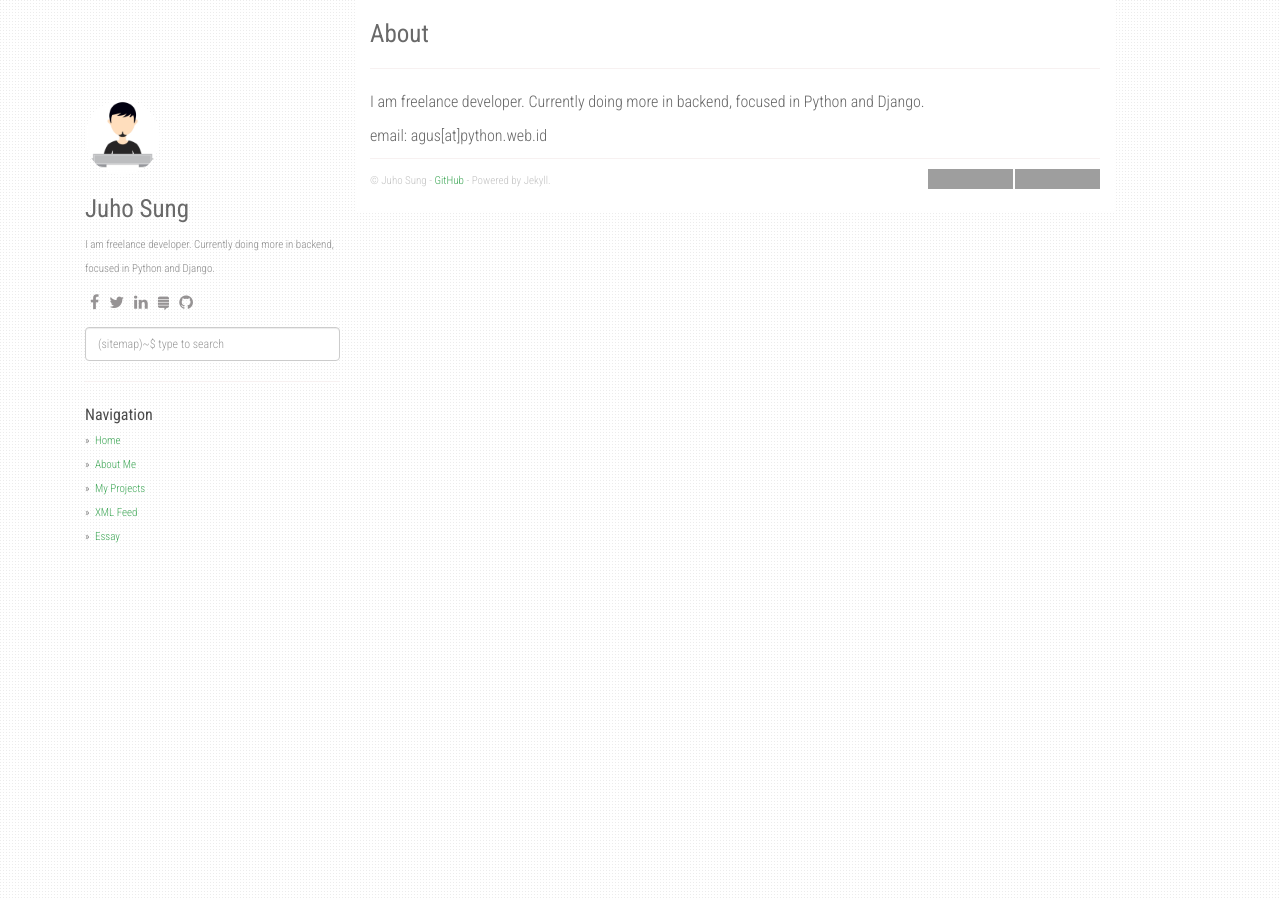
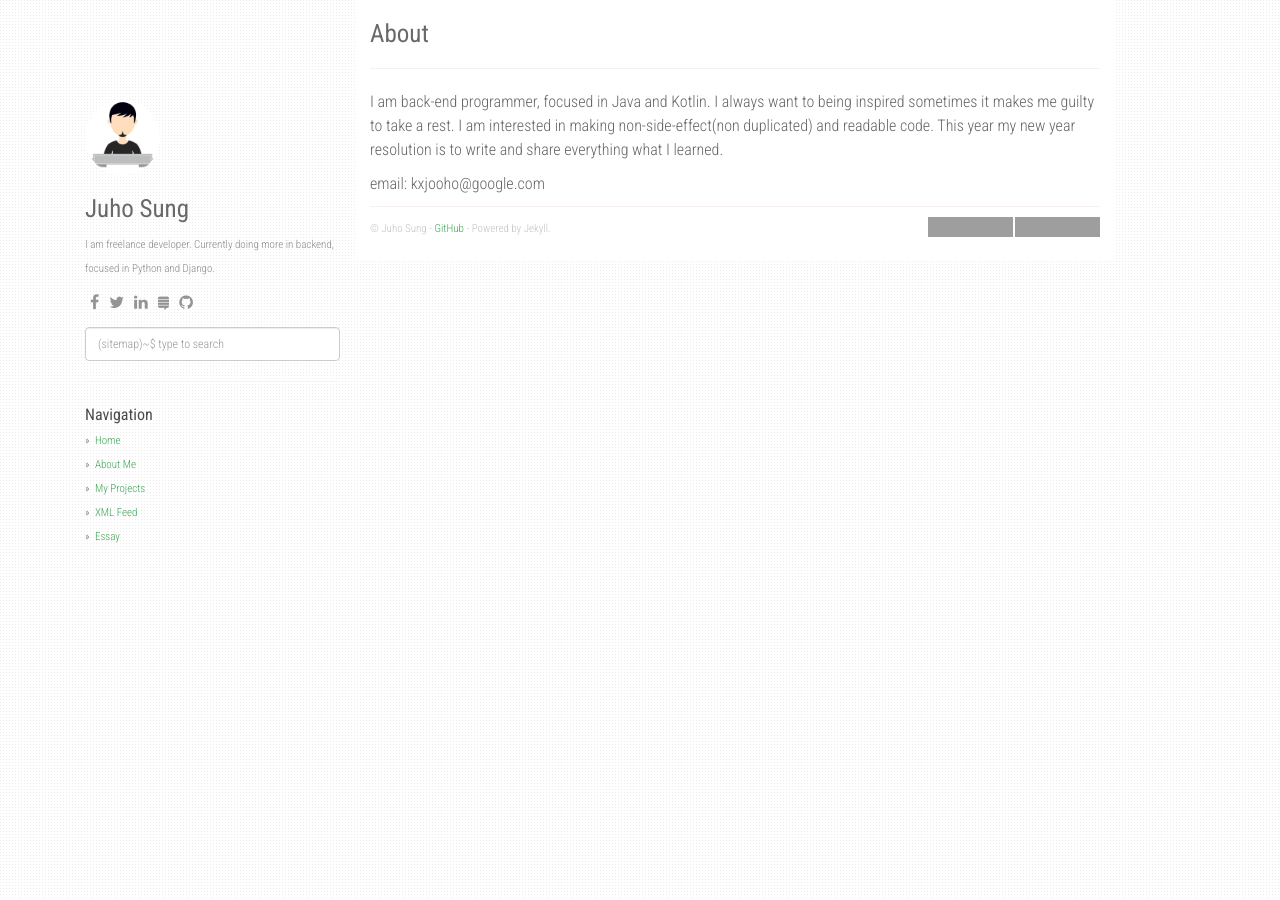
Before and after one commit to ktjooho/ktjooho.github.io, a Jekyll site: the page built from about.md, in a window 1280 px wide. Built offline with Jekyll 4.4.1, drawn with Linux system fonts in a browser that asks for light colours; nearby versions of some CDN libraries; grey boxes are pictures that could not be loaded.

Commit message:
Update about.md

```diff
--- a/about.md
+++ b/about.md
@@ -4,6 +4,9 @@ title: About
 permalink: /about/
 ---
 
-I am freelance developer. Currently doing more in backend, focused in Python and Django.
+I am back-end programmer, focused in Java and Kotlin.
+I always want to being inspired sometimes it makes me guilty to take a rest.
+I am interested in making non-side-effect(non duplicated) and readable code.
+This year my new year resolution is to write and share everything what I learned.
 
-email: agus[at]python.web.id
+email: kxjooho@google.com
```
